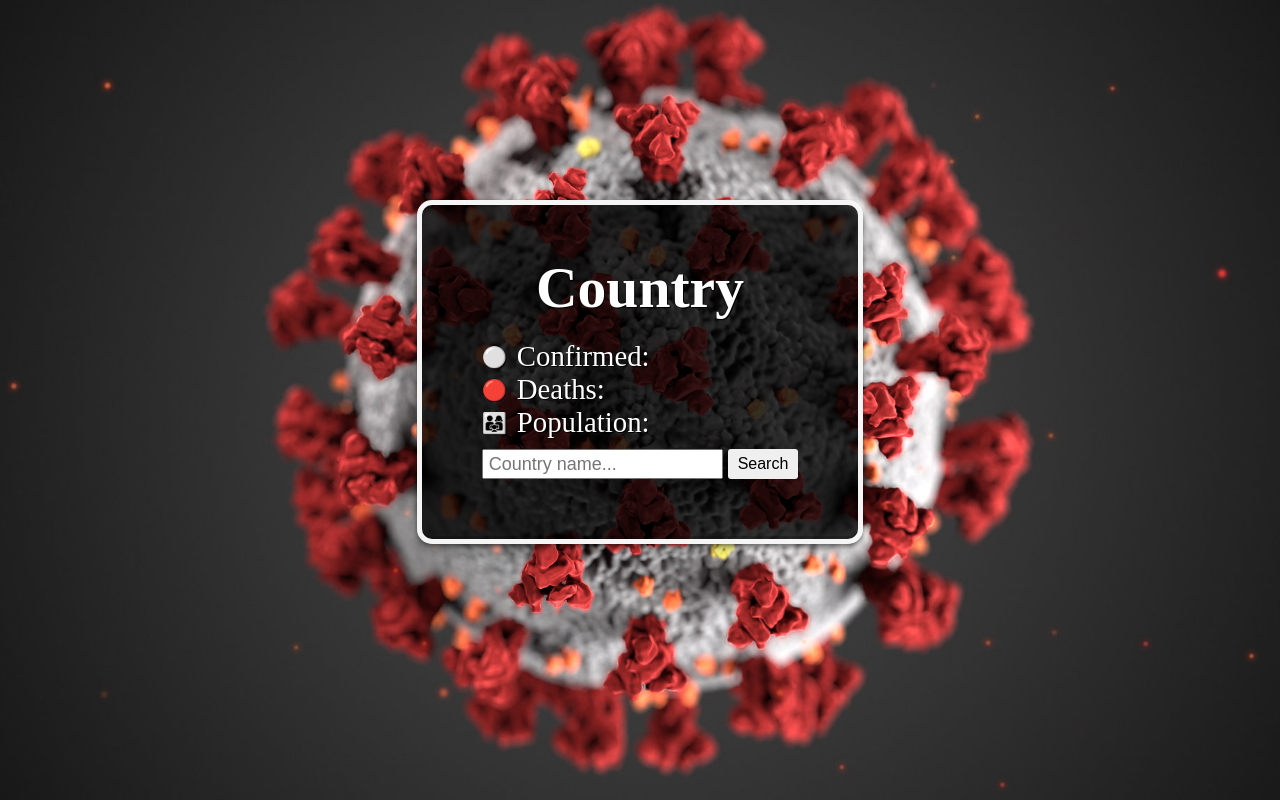
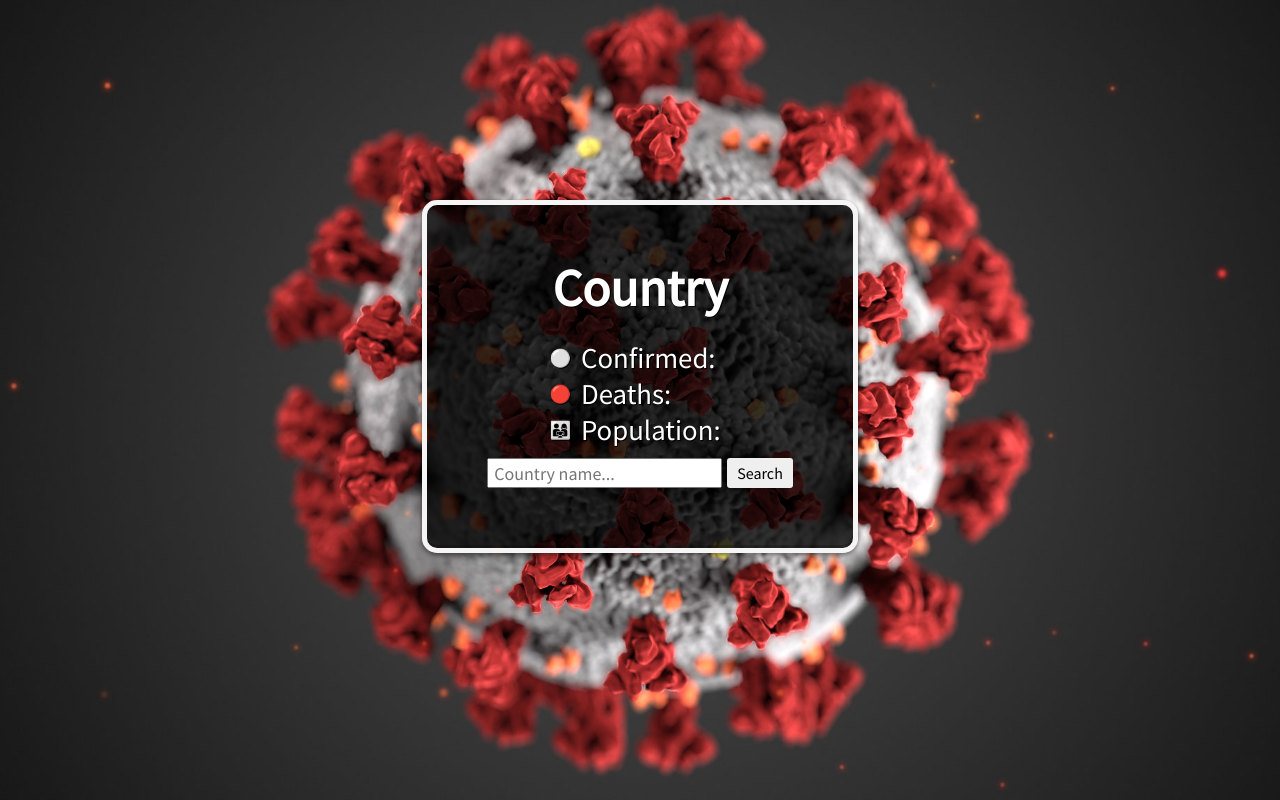
Before and after one commit to drainerr/Covid-19-Tracker, a plain HTML site: page index.html in a window 1280 px wide. Drawn offline with Linux system fonts and the light colour scheme.

```diff
--- a/index.html
+++ b/index.html
@@ -6,6 +6,7 @@
     <meta name="viewport" content="width=device-width, initial-scale=1.0">
     <title>Covid-19 Tracker</title>
     <link rel="stylesheet" href="./style/style.css">
+    <link rel="icon" href="./img/coronavirus.png">
 </head>
 <body>
     <div class="stats-container">
--- a/js/app.js
+++ b/js/app.js
@@ -7,7 +7,7 @@ const searchBtn = document.querySelector('.search-btn')
 
 let enteredCountry
 
-const renderStats = (country) =>{
+const renderStats = (country) => {
     fetch('https://covid-api.mmediagroup.fr/v1/cases')
         .then(resp => resp.json())
         .then(stats => {
@@ -17,7 +17,7 @@ const renderStats = (country) =>{
             deaths.innerHTML = `<span class="symbol">🔴 </span> Deaths: <span class="deaths">${countryData.deaths}</span>`
             population.innerHTML = `<span class="symbol">👨‍👩‍👧 </span> Population: <span class="population">${countryData.population}</span>`
         })
-        .catch(err => console.error(new Error(`'Country not found' ${err.message}`)))
+        .catch(err => console.error(new Error(`Country not found | ${err.message}`)))
 }
 
 const renderDefaultStats = () => {
@@ -32,10 +32,10 @@ const renderDefaultStats = () => {
 };
 renderDefaultStats();
 
-inputElem.addEventListener('input',function(e){
+inputElem.addEventListener('input',() => {
    enteredCountry = inputElem.value
 })
 
-searchBtn.addEventListener('click',()=>{
-    renderStats(enteredCountry)
+searchBtn.addEventListener('click',() => {
+   renderStats(enteredCountry)
 })
--- a/style/style.scss
+++ b/style/style.scss
@@ -1,7 +1,9 @@
+@import url('https://fonts.googleapis.com/css2?family=Source+Sans+Pro&display=swap');
 *{
     padding:0;
     margin:0;
     box-sizing: border-box;
+    font-family: 'Source Sans Pro', sans-serif;
 }
 body{
     background-image: url('../img/merlin_171156351_5f7aaa07-39f4-4e2b-af28-8270ac4e2d47-superJumbo.jpg');
@@ -18,6 +20,7 @@ body{
         display:flex;
         justify-content: center;
         flex-direction: column;
+        align-items: center;
         background-color:rgba(0,0,0,0.8);
         text-shadow: black 1px 1px;
         border-radius:15px;
@@ -26,11 +29,11 @@ body{
         box-shadow: rgba(0, 0, 0, 0.4) 0px 2px 4px, rgba(0, 0, 0, 0.3) 0px 7px 13px -3px, rgba(0, 0, 0, 0.2) 0px -3px 0px inset;
         .country{
             margin-bottom:20px;
-            font-size:2em;
+            font-size:1.8em;
             text-align: center;
         }
         .symbol{
-            font-size:.7em;
+            font-size:.6em;
             margin-right:10px;
         }
         .confirmed,.deaths,.population{
```
Also changed, not shown: img/coronavirus.png (added), img/merlin_171156351_5f7aaa07-39f4-4e2b-af28-8270ac4e2d47-mediumSquareAt3X.jpg (deleted), style/style.css, 1 other file.
